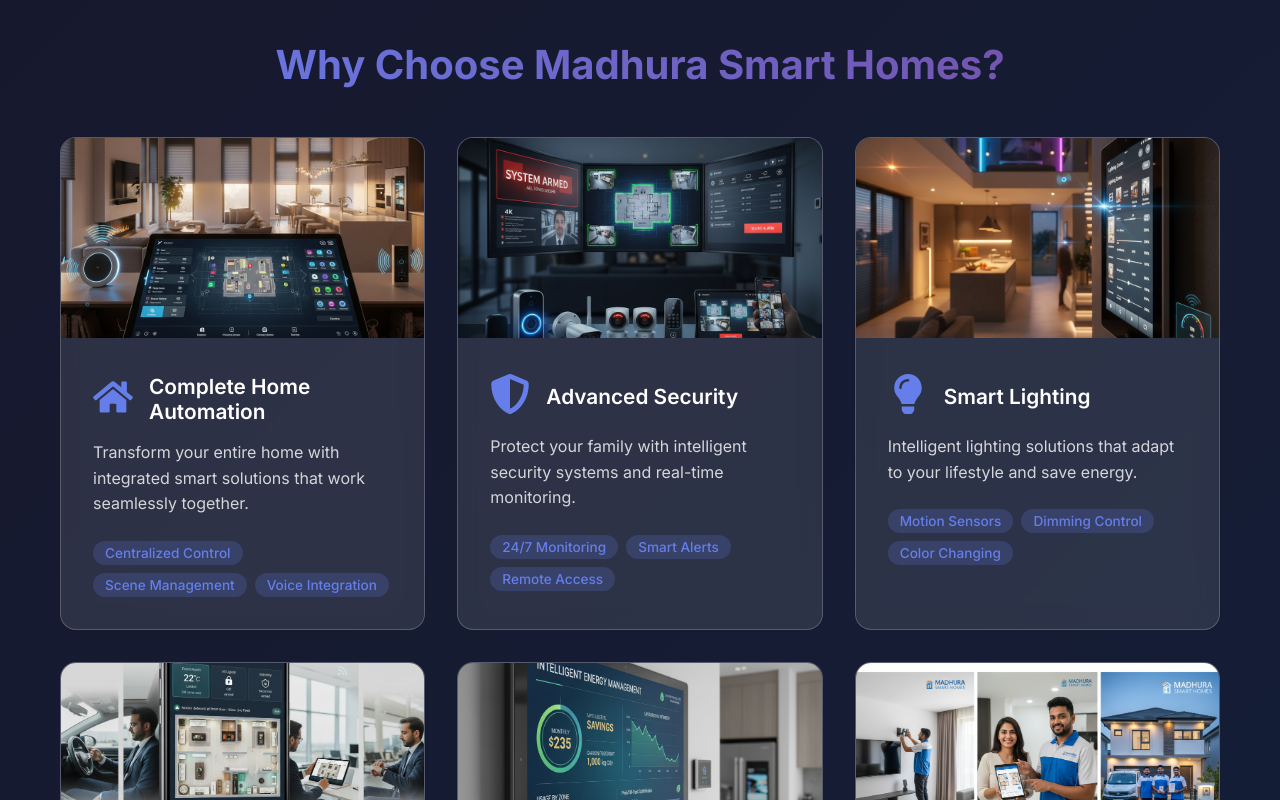
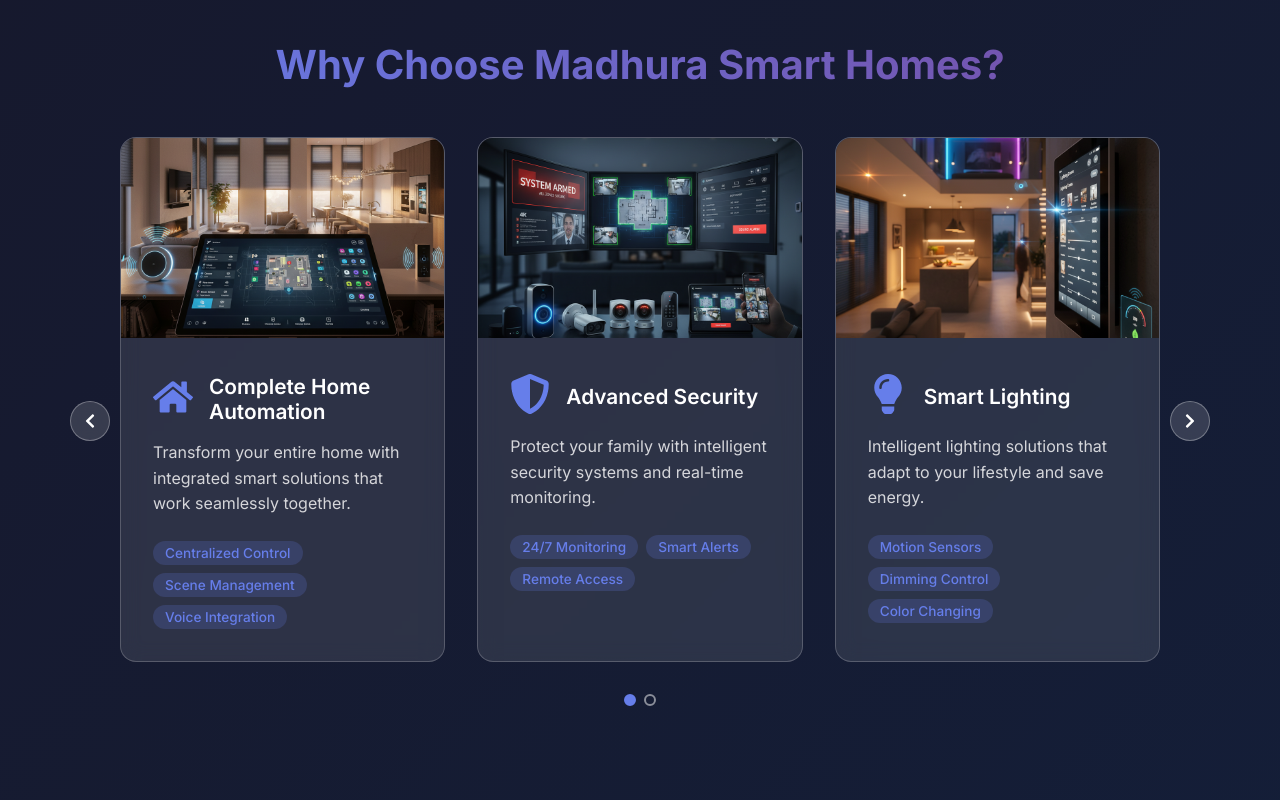
Before and after one commit to adidhakane/madhura-smart-homes, a React (Create React App) app: page / in a window 1280 px wide. Shown: the part 860-1660 px from the top of the page. Built offline with nearby package versions, Linux system fonts and the light colour scheme.

Commit message:
Updated features section

```diff
--- a/src/components/FeaturesSection.js
+++ b/src/components/FeaturesSection.js
@@ -1,9 +1,27 @@
 //Updated features section
-import React from 'react';
-import { motion } from 'framer-motion';
-import { FaHome, FaShieldAlt, FaLightbulb, FaMobile, FaLeaf, FaCog } from 'react-icons/fa';
+import React, { useState, useEffect } from 'react';
+import { motion, AnimatePresence } from 'framer-motion';
+import { FaHome, FaShieldAlt, FaLightbulb, FaMobile, FaLeaf, FaCog, FaChevronLeft, FaChevronRight } from 'react-icons/fa';
 
 const FeaturesSection = () => {
+  const [currentSlide, setCurrentSlide] = useState(0);
+  const [isMobile, setIsMobile] = useState(false);
+
+  // Check if device is mobile
+  useEffect(() => {
+    const checkMobile = () => {
+      setIsMobile(window.innerWidth <= 768);
+    };
+
+    checkMobile();
+    window.addEventListener('resize', checkMobile);
+    return () => window.removeEventListener('resize', checkMobile);
+  }, []);
+
+  // Get total number of slides based on device
+  const getTotalSlides = () => {
+    return isMobile ? features.length : 2; // Mobile: 6 slides (1 card each), Desktop: 2 slides (3 cards each)
+  };
   const features = [
     {
       icon: <FaHome size={40} />,
@@ -49,6 +67,36 @@
     }
   ];
 
+  // Auto-advance slideshow
+  useEffect(() => {
+    const interval = setInterval(() => {
+      setCurrentSlide((prev) => (prev + 1) % getTotalSlides());
+    }, 8000); // Changed to 8 seconds for more reading time
+
+    return () => clearInterval(interval);
+  }, [isMobile]);
+
+  // Manual navigation functions
+  const nextSlide = () => {
+    setCurrentSlide((prev) => (prev + 1) % getTotalSlides());
+  };
+
+  const prevSlide = () => {
+    setCurrentSlide((prev) => (prev - 1 + getTotalSlides()) % getTotalSlides());
+  };
+
+  // Get current features to display based on device
+  const getCurrentFeatures = () => {
+    if (isMobile) {
+      // Mobile: show 1 feature at a time
+      return [features[currentSlide]];
+    } else {
+      // Desktop: show 3 features at a time
+      const startIndex = currentSlide * 3;
+      return features.slice(startIndex, startIndex + 3);
+    }
+  };
+
   const sectionStyle = {
     padding: '100px 0',
     background: 'rgba(0, 0, 0, 0.1)',
@@ -64,11 +112,49 @@
     WebkitTextFillColor: 'transparent',
   };
 
+  const slideshowContainerStyle = {
+    overflow: 'hidden',
+    marginTop: '3rem',
+    position: 'relative',
+    padding: '0 60px', // Add padding to make space for buttons outside
+  };
+
   const gridStyle = {
     display: 'grid',
-    gridTemplateColumns: 'repeat(auto-fit, minmax(350px, 1fr))',
+    gridTemplateColumns: isMobile ? '1fr' : 'repeat(3, 1fr)',
     gap: '2rem',
-    marginTop: '3rem',
+    maxWidth: '1200px',
+    margin: '0 auto',
+  };
+
+  const navigationButtonStyle = {
+    position: 'absolute',
+    top: '50%',
+    transform: 'translateY(-50%)',
+    background: 'rgba(255, 255, 255, 0.15)',
+    backdropFilter: 'blur(10px)',
+    border: '1px solid rgba(255, 255, 255, 0.3)',
+    borderRadius: '50%',
+    width: '40px',
+    height: '40px',
+    display: 'flex',
+    alignItems: 'center',
+    justifyContent: 'center',
+    cursor: 'pointer',
+    color: 'white',
+    fontSize: '1rem',
+    transition: 'all 0.3s ease',
+    zIndex: 10,
+  };
+
+  const leftButtonStyle = {
+    ...navigationButtonStyle,
+    left: '10px', // Positioned within the padding area
+  };
+
+  const rightButtonStyle = {
+    ...navigationButtonStyle,
+    right: '10px', // Positioned within the padding area
   };
 
   const cardStyle = {
@@ -125,6 +211,33 @@
     fontWeight: '500',
   };
 
+  const dotsContainerStyle = {
+    display: 'flex',
+    justifyContent: 'center',
+    gap: '0.5rem',
+    marginTop: '2rem',
+    flexWrap: 'wrap', // Allow wrapping on mobile if needed
+  };
+
+  const dotStyle = {
+    width: isMobile ? '8px' : '12px', // Smaller dots on mobile
+    height: isMobile ? '8px' : '12px',
+    borderRadius: '50%',
+    transition: 'all 0.3s ease',
+    border: '2px solid rgba(255, 255, 255, 0.5)',
+  };
+
+  const activeDotStyle = {
+    ...dotStyle,
+    background: '#667eea',
+    borderColor: '#667eea',
+  };
+
+  const inactiveDotStyle = {
+    ...dotStyle,
+    background: 'transparent',
+  };
+
   return (
     <section id="features" style={sectionStyle}>
       <div className="container">
@@ -138,15 +251,54 @@
           Why Choose Madhura Smart Homes?
         </motion.h2>
 
-        <div style={gridStyle}>
-          {features.map((feature, index) => (
+        <div style={slideshowContainerStyle}>
+          {/* Navigation Buttons */}
+          <button
+            style={leftButtonStyle}
+            onClick={prevSlide}
+            onMouseEnter={(e) => {
+              e.target.style.background = 'rgba(255, 255, 255, 0.25)';
+              e.target.style.transform = 'translateY(-50%) scale(1.1)';
+            }}
+            onMouseLeave={(e) => {
+              e.target.style.background = 'rgba(255, 255, 255, 0.15)';
+              e.target.style.transform = 'translateY(-50%) scale(1)';
+            }}
+          >
+            <FaChevronLeft />
+          </button>
+
+          <button
+            style={rightButtonStyle}
+            onClick={nextSlide}
+            onMouseEnter={(e) => {
+              e.target.style.background = 'rgba(255, 255, 255, 0.25)';
+              e.target.style.transform = 'translateY(-50%) scale(1.1)';
+            }}
+            onMouseLeave={(e) => {
+              e.target.style.background = 'rgba(255, 255, 255, 0.15)';
+              e.target.style.transform = 'translateY(-50%) scale(1)';
+            }}
+          >
+            <FaChevronRight />
+          </button>
+
+          <AnimatePresence mode="wait">
             <motion.div
-              key={index}
+              key={currentSlide}
+              style={gridStyle}
+              initial={{ opacity: 0, y: 50 }}
+              animate={{ opacity: 1, y: 0 }}
+              exit={{ opacity: 0, y: -50 }}
+              transition={{ duration: 0.8, ease: "easeInOut" }}
+            >
+              {getCurrentFeatures().map((feature, index) => (
+                <motion.div
+                  key={`${currentSlide}-${index}`}
                   style={cardStyle}
                   initial={{ opacity: 0, y: 50 }}
-              whileInView={{ opacity: 1, y: 0 }}
-              transition={{ duration: 0.6, delay: index * 0.1 }}
-              viewport={{ once: true }}
+                  animate={{ opacity: 1, y: 0 }}
+                  transition={{ duration: 0.6, delay: index * 0.2 }}
                   whileHover={{
                     y: -10,
                     boxShadow: '0 20px 40px rgba(0, 0, 0, 0.3)',
@@ -172,6 +324,18 @@
                   </div>
                 </motion.div>
               ))}
+            </motion.div>
+          </AnimatePresence>
+
+          {/* Dots Navigation */}
+          <div style={dotsContainerStyle}>
+            {Array.from({ length: getTotalSlides() }, (_, slideIndex) => (
+              <div
+                key={slideIndex}
+                style={slideIndex === currentSlide ? activeDotStyle : inactiveDotStyle}
+              />
+            ))}
+          </div>
         </div>
       </div>
     </section>
```
Lines whose indentation alone changed are shown as unchanged.
